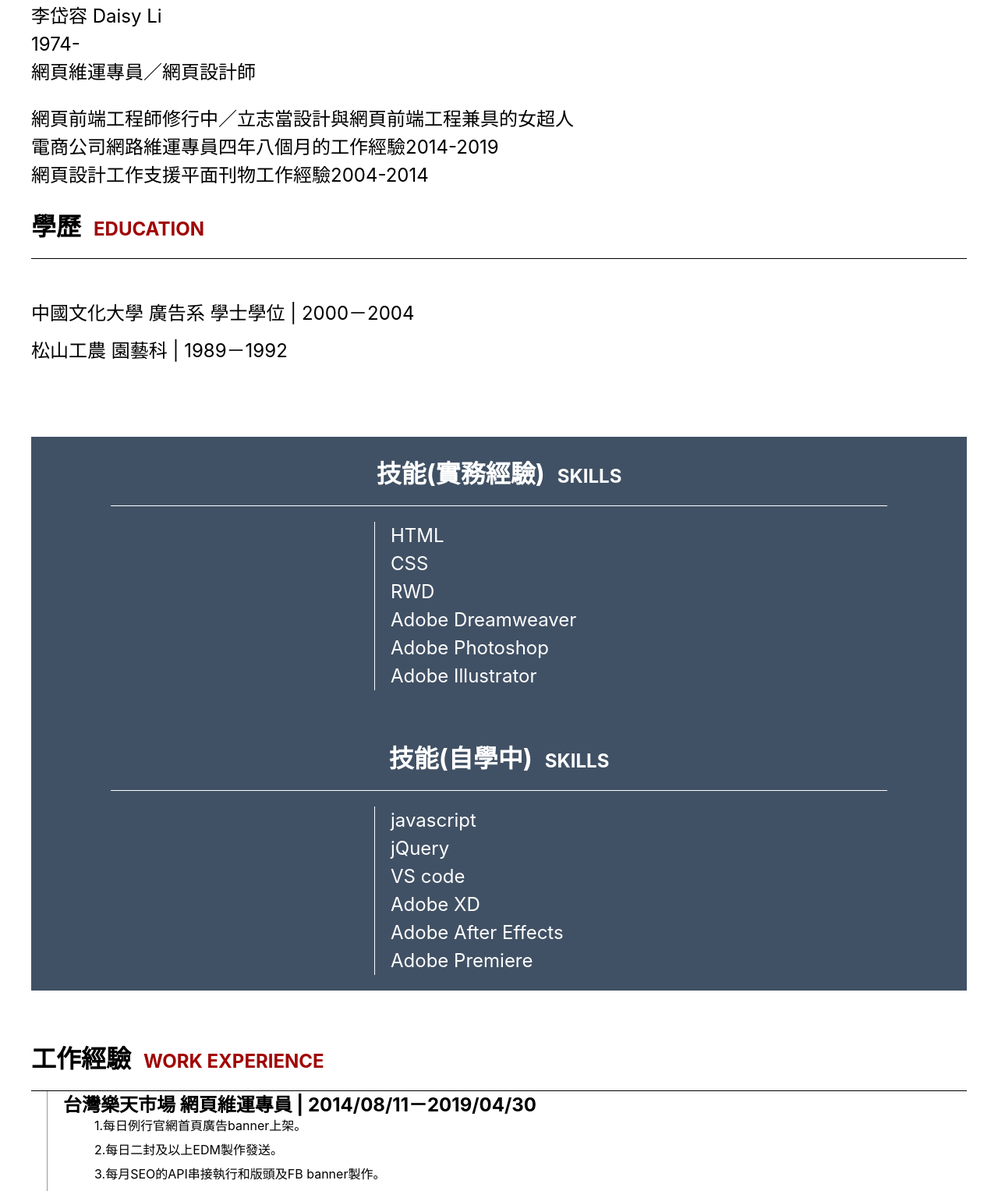
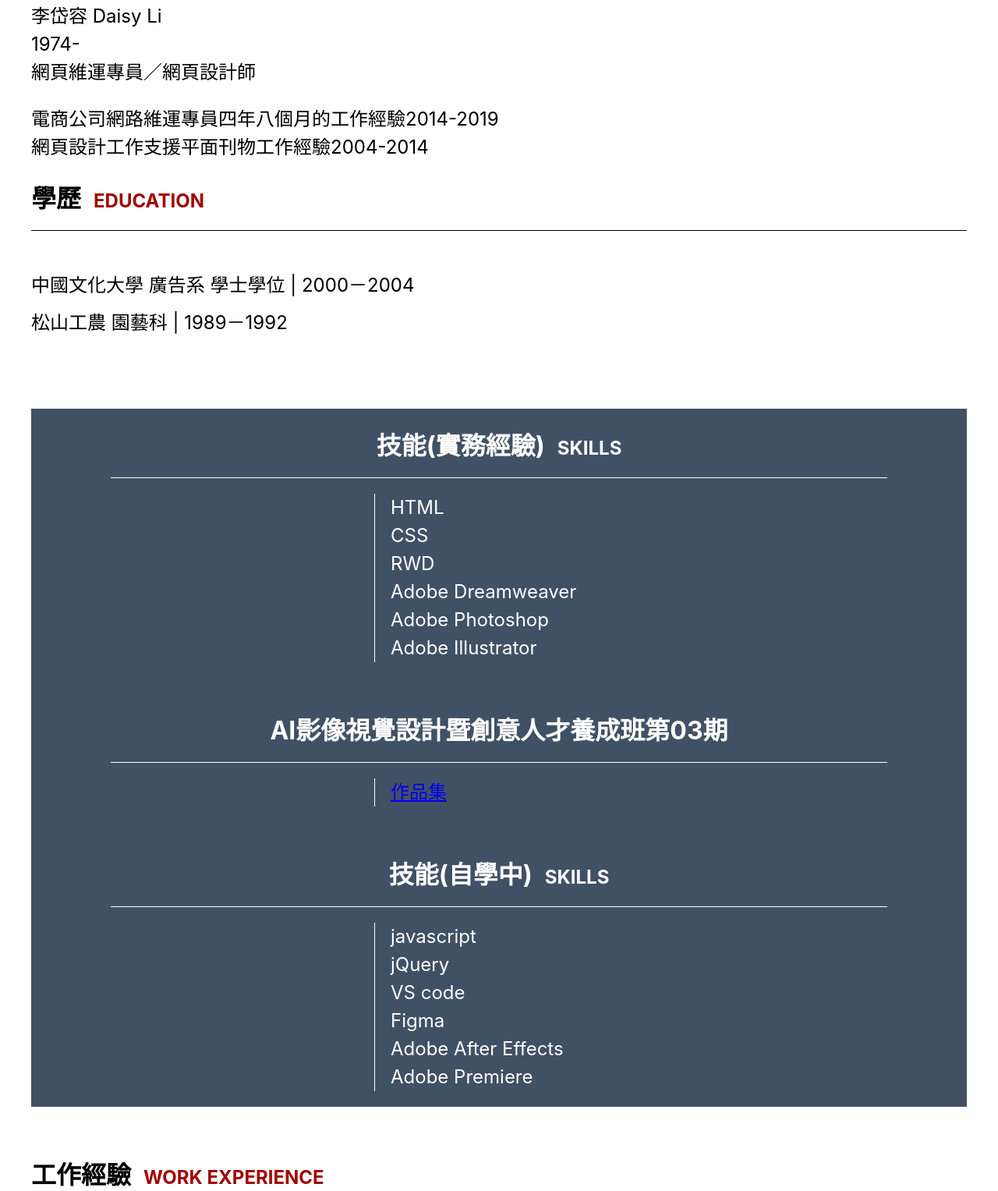
Before and after one commit to daisy0845/resume, a plain HTML site: page resume/index.html in a window 1280 px wide. Shown: the part 457-1984 px from the top of the page at 78% size. Drawn offline with Linux system fonts and the light colour scheme.

Commit message:
Update index.html

```diff
--- a/resume/index.html
+++ b/resume/index.html
@@ -23,7 +23,6 @@
         <li>網頁維運專員／網頁設計師</li>
       </ul>
       <ul>
-        <li>網頁前端工程師修行中／立志當設計與網頁前端工程兼具的女超人</li>
         <li>電商公司網路維運專員四年八個月的工作經驗2014-2019</li>
         <li>網頁設計工作支援平面刊物工作經驗2004-2014</li>
       </ul>
@@ -45,12 +44,16 @@
         <li>Adobe Photoshop</li>
         <li>Adobe Illustrator</li>
       </ul>
+      <h2 class="title">AI影像視覺設計暨創意人才養成班第03期</h2>
+      <ul>
+        <li><a href="https://drive.google.com/drive/folders/1FdEumGU5a0iL_InoksjHC3Jv_dSfVEWE" target=”_blank”>作品集</a></li>
+      </ul>
       <h2 class="title">技能(自學中)<span>SKILLS</span></h2>
       <ul>
         <li>javascript</li>
         <li>jQuery</li>
         <li>VS code</li>
-        <li>Adobe XD</li>
+        <li>Figma</li>
         <li>Adobe After Effects</li>
         <li>Adobe Premiere</li>
       </ul>
```
